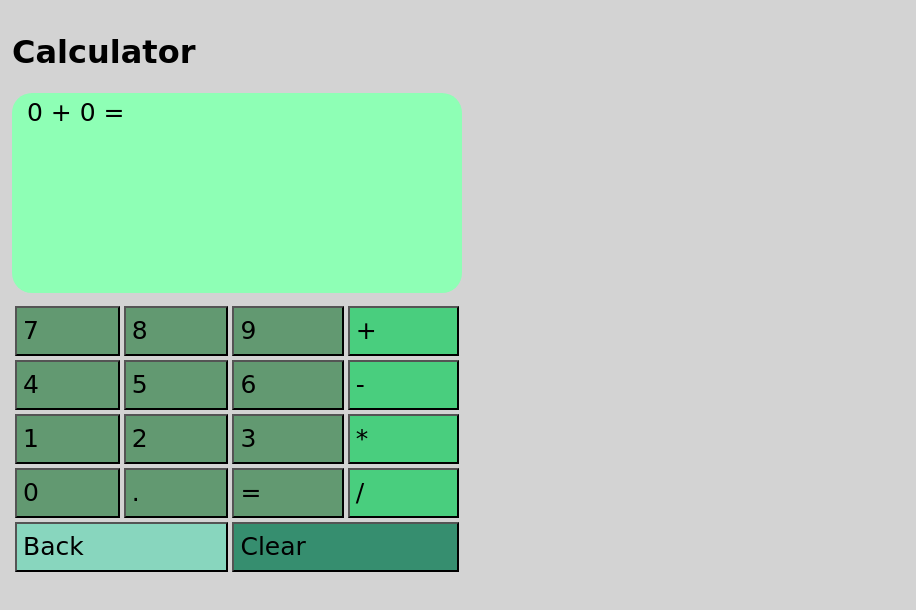
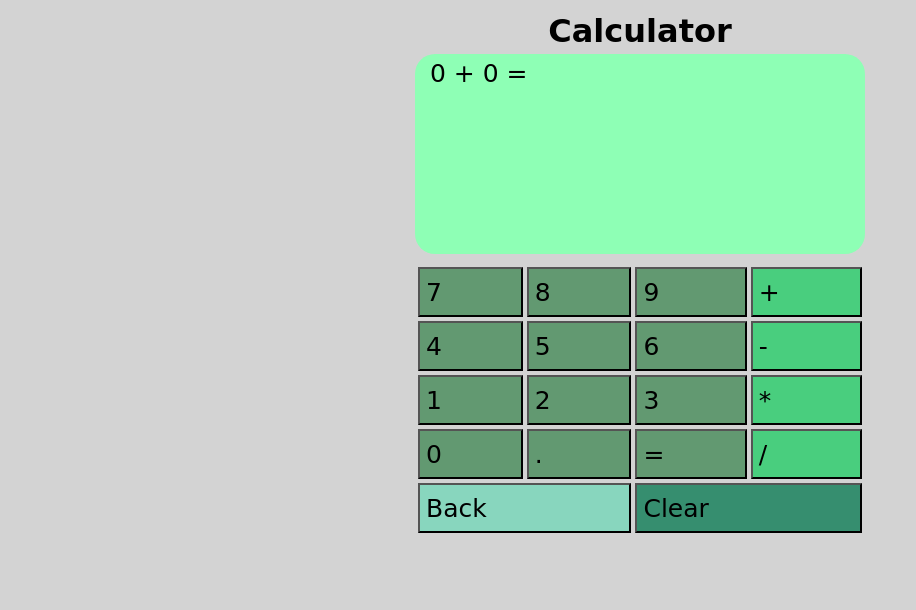
Before and after one commit to PureVanil/calculator, a plain HTML site: page index.html in a window 1280 px wide. Shown: the whole page, without its empty margins (0-916 px from the left). Drawn offline with Linux system fonts and the light colour scheme; a web font is replaced by a local one.

Commit message:
Update calculator.css

```diff
--- a/calculator.css
+++ b/calculator.css
@@ -6,6 +6,15 @@ body {
     background: lightgray;
     padding: 4px;
     font-family: 'Darumadrop One', cursive;
+
+    display: flex;
+    flex-direction: column;
+    align-items: center;
+}
+
+h1 {
+    margin-top: 0;
+    margin-bottom: 4px;
 }
 
 input {
```
